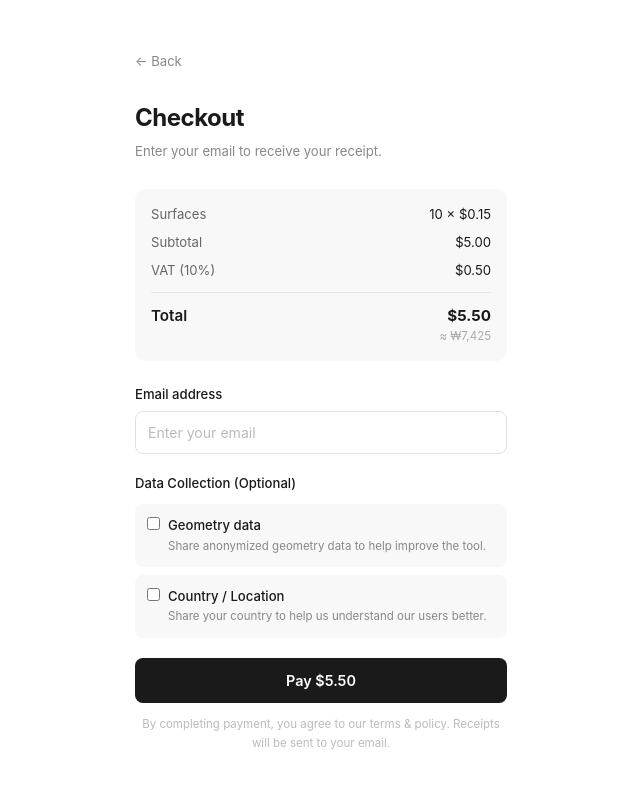
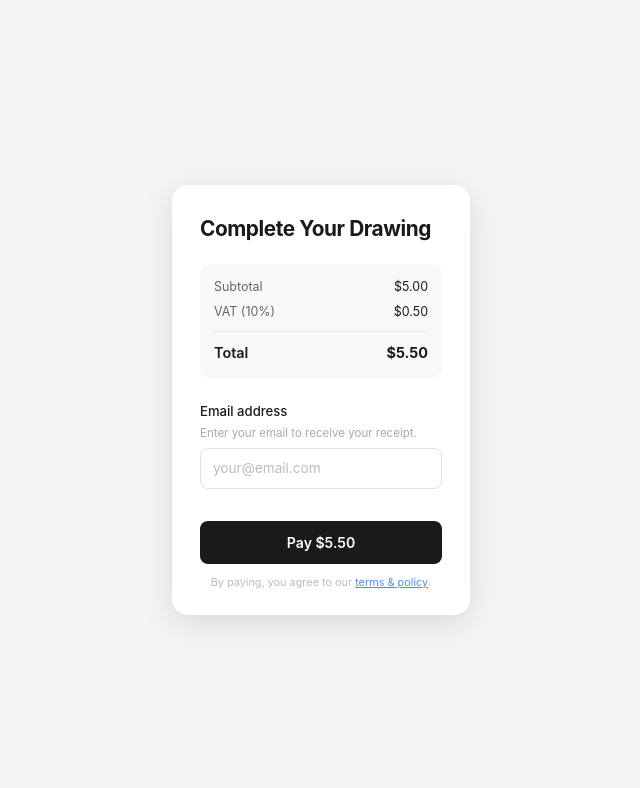
Before and after one commit to baekjonghwi/MassLab, a Next.js app: page /payment in a window 1280 px wide. Shown: the top 788 px of the page, without its empty margins (319-959 px from the left). Built offline with nearby package versions, Linux system fonts and the light colour scheme.

Commit message:
update payment page design

```diff
--- a/app/payment/page.tsx
+++ b/app/payment/page.tsx
@@ -5,10 +5,9 @@ import * as PortOne from "@portone/browser-sdk/v2";
 
 function PaymentContent() {
   const [email, setEmail] = useState("");
-  const [consentGeometry, setConsentGeometry] = useState(false);
-  const [consentLocation, setConsentLocation] = useState(false);
   const [loading, setLoading] = useState(false);
   const [error, setError] = useState("");
+  const [showTerms, setShowTerms] = useState(false);
   const router = useRouter();
   const searchParams = useSearchParams();
 
@@ -35,7 +34,7 @@ function PaymentContent() {
         storeId: "store-ad54a018-057e-4d48-b98f-920b6d0fa05c",
         channelKey: "channel-key-921d3c16-446e-4129-8f84-7fd884b1eb21",
         paymentId,
-        orderName: `LaserFish - ${totalCount} surfaces`,
+        orderName: `LaserFish Drawing`,
         totalAmount: totalAmountKRW,
         currency: "KRW",
         payMethod: "CARD",
@@ -55,160 +54,232 @@ function PaymentContent() {
   };
 
   return (
-    <div style={{ width: "100%", maxWidth: "420px", padding: "0 24px" }}>
+    <>
       <style>{`
         * { box-sizing: border-box; margin: 0; padding: 0; }
+
+        body {
+          display: flex;
+          align-items: center;
+          justify-content: center;
+          min-height: 100vh;
+          background: #f5f5f5;
+        }
+
+        .payment-box {
+          background: #fff;
+          border-radius: 16px;
+          padding: 28px 28px 24px;
+          width: 100%;
+          max-width: 360px;
+          box-shadow: 0 8px 32px rgba(0,0,0,0.12);
+        }
+
         .input-field {
           width: 100%;
-          padding: 10px 12px;
+          padding: 9px 12px;
           border: 1px solid #e0e0e0;
           border-radius: 8px;
-          font-size: 0.88rem;
+          font-size: 0.85rem;
           font-family: inherit;
           color: #1a1a1a;
           background: #ffffff;
           outline: none;
           transition: border-color 0.2s;
+          margin-top: 6px;
         }
         .input-field:focus { border-color: #aaa; }
         .input-field::placeholder { color: #bbb; }
+
         .pay-btn {
           width: 100%;
-          padding: 12px;
+          padding: 11px;
           background: #1a1a1a;
           color: #fff;
           border: none;
           border-radius: 8px;
-          font-size: 0.9rem;
+          font-size: 0.88rem;
           font-weight: 600;
           font-family: inherit;
           cursor: pointer;
           transition: background 0.2s;
+          margin-top: 16px;
         }
         .pay-btn:hover { background: #333; }
         .pay-btn:disabled { background: #ccc; cursor: not-allowed; }
-        .back-btn {
+
+        .terms-link {
+          color: #4a90e2;
+          text-decoration: underline;
+          cursor: pointer;
           background: none;
           border: none;
-          font-size: 0.82rem;
-          color: #888;
+          font-family: inherit;
+          font-size: inherit;
+          padding: 0;
+        }
+        .terms-link:hover { opacity: 0.7; }
+
+        /* 모달 */
+        .modal-overlay {
+          position: fixed;
+          inset: 0;
+          background: rgba(0,0,0,0.4);
+          display: flex;
+          align-items: center;
+          justify-content: center;
+          z-index: 100;
+          padding: 24px;
+        }
+        .modal-box {
+          background: #fff;
+          border-radius: 14px;
+          padding: 28px;
+          max-width: 440px;
+          width: 100%;
+          max-height: 75vh;
+          overflow-y: auto;
+          position: relative;
+        }
+        .modal-close {
+          position: absolute;
+          top: 14px;
+          right: 18px;
+          background: none;
+          border: none;
+          font-size: 1.3rem;
           cursor: pointer;
-          font-family: inherit;
-          padding: 0;
-          transition: color 0.2s;
+          color: #aaa;
+          line-height: 1;
         }
-        .back-btn:hover { color: #1a1a1a; }
-        .consent-row {
-          display: flex;
-          align-items: flex-start;
-          gap: 8px;
-          padding: 12px;
-          background: #f8f8f8;
-          border-radius: 8px;
-          cursor: pointer;
+        .modal-close:hover { color: #1a1a1a; }
+        .modal-section { margin-bottom: 20px; }
+        .modal-section h3 {
+          font-size: 0.88rem;
+          font-weight: 600;
+          margin-bottom: 8px;
+          color: #1a1a1a;
         }
-        .consent-row:hover { background: #f0f0f0; }
+        .modal-section p, .modal-section li {
+          font-size: 0.78rem;
+          color: #666;
+          line-height: 1.7;
+        }
+        .modal-section ul { padding-left: 14px; }
+        .modal-section li { margin-bottom: 3px; }
       `}</style>
 
-      <button className="back-btn" onClick={() => router.back()} style={{ marginBottom: "28px" }}>
-        ← Back
-      </button>
+      {/* 약관 모달 */}
+      {showTerms && (
+        <div className="modal-overlay" onClick={() => setShowTerms(false)}>
+          <div className="modal-box" onClick={(e) => e.stopPropagation()}>
+            <button className="modal-close" onClick={() => setShowTerms(false)}>×</button>
+            <h2 style={{ fontSize: "1rem", fontWeight: 700, marginBottom: "20px" }}>
+              Privacy Policy
+            </h2>
 
-      <div style={{ marginBottom: "28px" }}>
-        <h1 style={{ fontSize: "1.5rem", fontWeight: 700, letterSpacing: "-0.02em", marginBottom: "6px" }}>
-          Checkout
-        </h1>
-        <p style={{ fontSize: "0.82rem", color: "#888" }}>
-          Enter your email to receive your receipt.
-        </p>
+            <div className="modal-section">
+              <h3>1. Email</h3>
+              <p>Your email is collected solely to send a payment receipt. It will be permanently deleted after 30 days.</p>
             </div>
 
-      {/* 금액 요약 */}
-      <div style={{ background: "#f8f8f8", borderRadius: "10px", padding: "16px", marginBottom: "24px" }}>
-        <div style={{ display: "flex", justifyContent: "space-between", marginBottom: "8px" }}>
-          <span style={{ fontSize: "0.82rem", color: "#666" }}>Surfaces</span>
-          <span style={{ fontSize: "0.82rem" }}>{totalCount} × $0.15</span>
+            <div className="modal-section">
+              <h3>2. Country / Region</h3>
+              <p>We collect your country of access to understand our user base and improve the service. No personal identification is involved.</p>
             </div>
-        <div style={{ display: "flex", justifyContent: "space-between", marginBottom: "8px" }}>
-          <span style={{ fontSize: "0.82rem", color: "#666" }}>Subtotal</span>
-          <span style={{ fontSize: "0.82rem" }}>${baseAmountUSD.toFixed(2)}</span>
+
+            <div className="modal-section">
+              <h3>3. Generated Output Data</h3>
+              <p>Anonymized geometry output data may be collected to improve the tool's accuracy and performance. This data contains no personal information.</p>
             </div>
-        <div style={{ display: "flex", justifyContent: "space-between", marginBottom: "12px" }}>
-          <span style={{ fontSize: "0.82rem", color: "#666" }}>VAT (10%)</span>
-          <span style={{ fontSize: "0.82rem" }}>${vatUSD.toFixed(2)}</span>
+
+            <button
+              style={{
+                width: "100%",
+                padding: "10px",
+                background: "#1a1a1a",
+                color: "#fff",
+                border: "none",
+                borderRadius: "8px",
+                fontSize: "0.85rem",
+                fontWeight: 500,
+                fontFamily: "inherit",
+                cursor: "pointer",
+                marginTop: "8px",
+              }}
+              onClick={() => setShowTerms(false)}
+            >
+              Close
+            </button>
           </div>
-        <div style={{ borderTop: "1px solid #e8e8e8", paddingTop: "12px", display: "flex", justifyContent: "space-between" }}>
-          <span style={{ fontSize: "0.95rem", fontWeight: 600 }}>Total</span>
-          <div style={{ textAlign: "right" }}>
-            <div style={{ fontSize: "0.95rem", fontWeight: 700 }}>${totalAmountUSD.toFixed(2)}</div>
-            <div style={{ fontSize: "0.72rem", color: "#aaa" }}>≈ ₩{totalAmountKRW.toLocaleString()}</div>
         </div>
+      )}
+
+      <div className="payment-box">
+        {/* 헤더 */}
+        <div style={{ marginBottom: "20px" }}>
+          <h1 style={{ fontSize: "1.3rem", fontWeight: 700, letterSpacing: "-0.02em", marginBottom: "4px" }}>
+            Complete Your Drawing
+          </h1>
+        </div>
+
+        {/* 금액 */}
+        <div style={{
+          background: "#f8f8f8",
+          borderRadius: "10px",
+          padding: "14px",
+          marginBottom: "20px",
+        }}>
+          <div style={{ display: "flex", justifyContent: "space-between", marginBottom: "6px" }}>
+            <span style={{ fontSize: "0.78rem", color: "#666" }}>Subtotal</span>
+            <span style={{ fontSize: "0.78rem" }}>${baseAmountUSD.toFixed(2)}</span>
+          </div>
+          <div style={{ display: "flex", justifyContent: "space-between", marginBottom: "10px" }}>
+            <span style={{ fontSize: "0.78rem", color: "#666" }}>VAT (10%)</span>
+            <span style={{ fontSize: "0.78rem" }}>${vatUSD.toFixed(2)}</span>
+          </div>
+          <div style={{ borderTop: "1px solid #e8e8e8", paddingTop: "10px", display: "flex", justifyContent: "space-between" }}>
+            <span style={{ fontSize: "0.9rem", fontWeight: 600 }}>Total</span>
+            <span style={{ fontSize: "0.9rem", fontWeight: 700 }}>${totalAmountUSD.toFixed(2)}</span>
           </div>
         </div>
 
+        {/* 폼 */}
         <form onSubmit={handlePayment}>
-        <div style={{ marginBottom: "20px" }}>
-          <label style={{ fontSize: "0.82rem", fontWeight: 500, display: "block", marginBottom: "6px" }}>
+          <div style={{ marginBottom: "16px" }}>
+            <label style={{ fontSize: "0.82rem", fontWeight: 500 }}>
               Email address
             </label>
+            <p style={{ fontSize: "0.72rem", color: "#aaa", margin: "3px 0 0" }}>
+              Enter your email to receive your receipt.
+            </p>
             <input
               className="input-field"
               type="email"
-            placeholder="Enter your email"
+              placeholder="your@email.com"
               value={email}
               onChange={(e) => setEmail(e.target.value)}
             />
           </div>
 
-        <div style={{ marginBottom: "20px" }}>
-          <div style={{ fontSize: "0.82rem", fontWeight: 500, marginBottom: "10px" }}>
-            Data Collection (Optional)
-          </div>
-          <div style={{ display: "flex", flexDirection: "column", gap: "8px" }}>
-            <label className="consent-row">
-              <input
-                type="checkbox"
-                checked={consentGeometry}
-                onChange={(e) => setConsentGeometry(e.target.checked)}
-                style={{ marginTop: "1px", cursor: "pointer" }}
-              />
-              <div>
-                <div style={{ fontSize: "0.82rem", fontWeight: 500, marginBottom: "2px" }}>Geometry data</div>
-                <div style={{ fontSize: "0.72rem", color: "#888", lineHeight: 1.5 }}>
-                  Share anonymized geometry data to help improve the tool.
-                </div>
-              </div>
-            </label>
-            <label className="consent-row">
-              <input
-                type="checkbox"
-                checked={consentLocation}
-                onChange={(e) => setConsentLocation(e.target.checked)}
-                style={{ marginTop: "1px", cursor: "pointer" }}
-              />
-              <div>
-                <div style={{ fontSize: "0.82rem", fontWeight: 500, marginBottom: "2px" }}>Country / Location</div>
-                <div style={{ fontSize: "0.72rem", color: "#888", lineHeight: 1.5 }}>
-                  Share your country to help us understand our users better.
-                </div>
-              </div>
-            </label>
-          </div>
-        </div>
-
           {error && (
-          <div style={{ fontSize: "0.8rem", color: "#e53e3e", marginBottom: "12px" }}>{error}</div>
+            <div style={{ fontSize: "0.78rem", color: "#e53e3e", marginBottom: "10px" }}>{error}</div>
           )}
 
           <button className="pay-btn" type="submit" disabled={loading}>
             {loading ? "Processing..." : `Pay $${totalAmountUSD.toFixed(2)}`}
           </button>
 
-        <p style={{ fontSize: "0.72rem", color: "#bbb", textAlign: "center", marginTop: "12px", lineHeight: 1.6 }}>
-          By completing payment, you agree to our terms & policy. Receipts will be sent to your email.
+          <p style={{ fontSize: "0.68rem", color: "#bbb", textAlign: "center", marginTop: "10px", lineHeight: 1.6 }}>
+            By paying, you agree to our{" "}
+            <button className="terms-link" type="button" onClick={() => setShowTerms(true)}>
+              terms & policy
+            </button>
+            .
           </p>
         </form>
       </div>
+    </>
   );
 }
 
@@ -216,7 +287,7 @@ export default function PaymentPage() {
   return (
     <main style={{
       fontFamily: "-apple-system, 'Helvetica Neue', sans-serif",
-      background: "#ffffff",
+      background: "#f5f5f5",
       color: "#1a1a1a",
       minHeight: "100vh",
       display: "flex",
```
Lines whose indentation alone changed are shown as unchanged.
